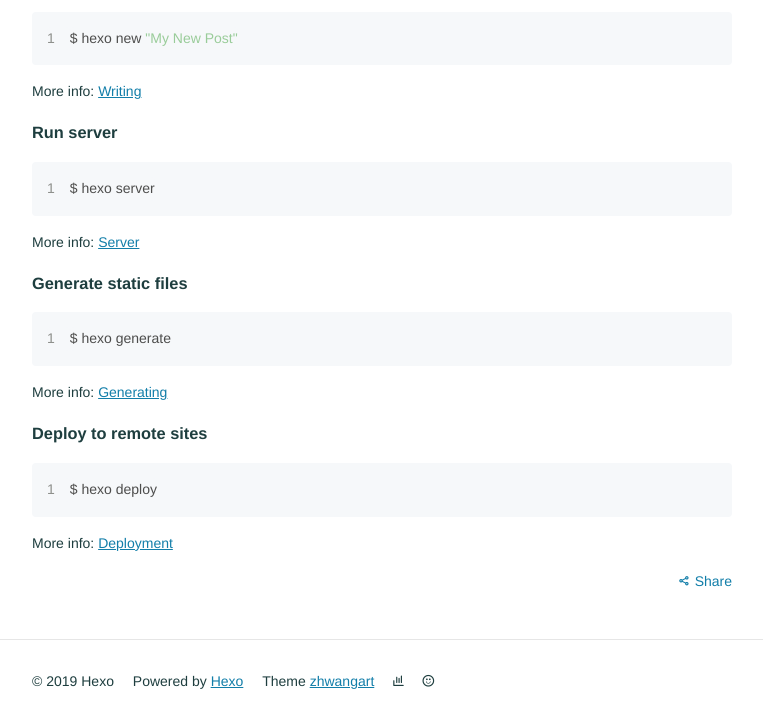
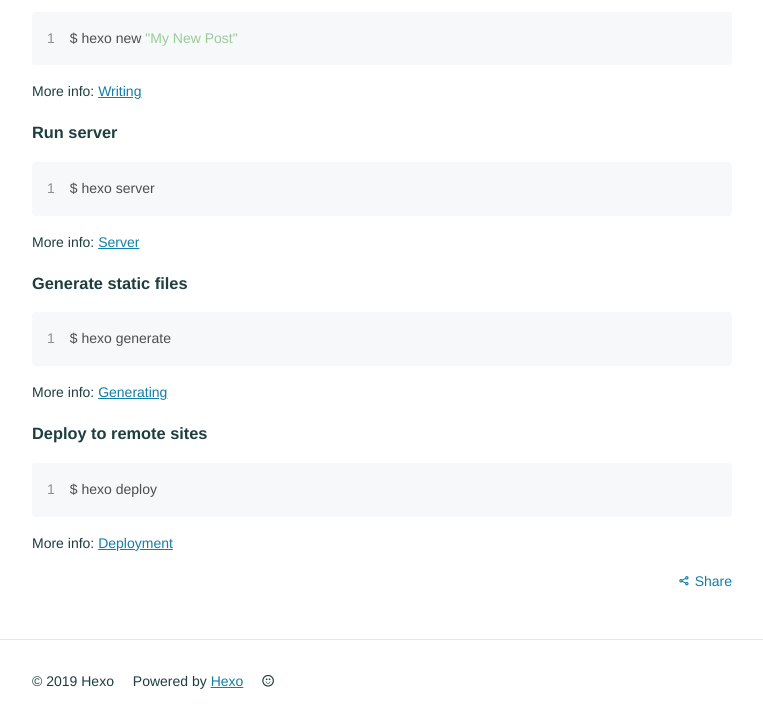
Before and after one commit to DanielGjl/DanielGjl.github.io, a plain HTML site: page index.html in a window 1280 px wide. Shown: the part 1104-1828 px from the top of the page, without its empty margins (208-971 px from the left). Drawn offline with Linux system fonts and the light colour scheme; some packages are replaced by stand-ins of ours; no server answers; a script that the page names is missing; files whose address does not match are found by name.

Commit message:
Site updated: 2019-03-13 15:00:57

```diff
--- a/index.html
+++ b/index.html
@@ -117,8 +117,6 @@
     <ul class="list-inline">
       <li>&copy; 2019 Hexo</li>
       <li>Powered by <a href="http://hexo.io/" target="_blank">Hexo</a></li>
-      <li>Theme  <a href="https://zhwangart.github.io">zhwangart</a></li>
-      <li><i class="fe fe-bar-chart"></i> <span id="busuanzi_value_site_uv"></span></li>
       <li><i class="fe fe-smile-alt"></i> <span id="busuanzi_value_site_uv"></span></li>
     </ul>
   </div>
```
